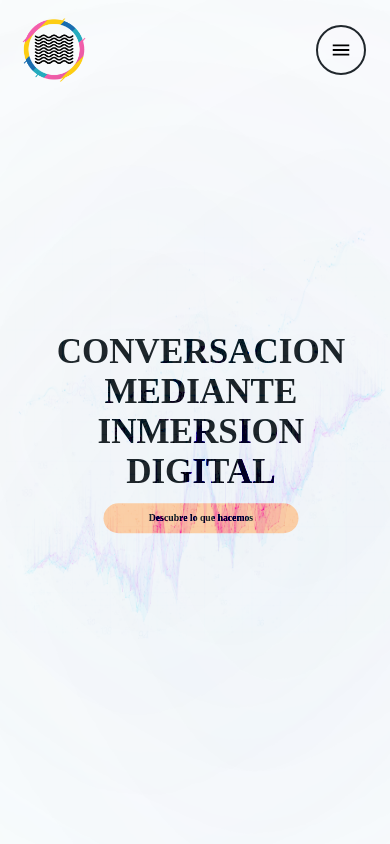
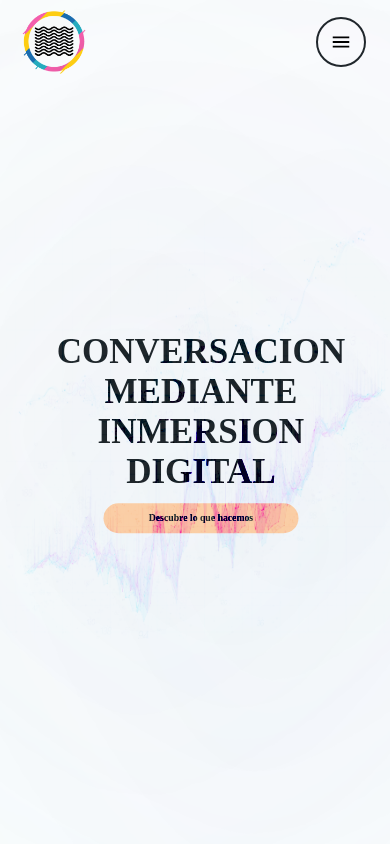
Before and after one commit to RandomAlien3096/analyzeweb, a React (Create React App) app: page / in a window 390 px wide. Shown: the top 844 px of the page. Built offline with nearby package versions, Linux system fonts and the light colour scheme.

Commit message:
fixed overflow in navbar

```diff
--- a/src/components/navbar/navbar.css
+++ b/src/components/navbar/navbar.css
@@ -8,6 +8,7 @@
     padding: 6vmin;
     position: fixed;
     z-index: 3;
+    overflow-x: hidden;
 }
 
 .analyzeweb__navbar-logo {
@@ -172,7 +173,7 @@
     .analyzeweb__navbar{
         width: 100vw;
         height: 10vh;
-        margin-top: 0.5rem;
+        overflow: hidden;
     }
     .analyzeweb__navbar-logo{
         height: 10vh;
```
